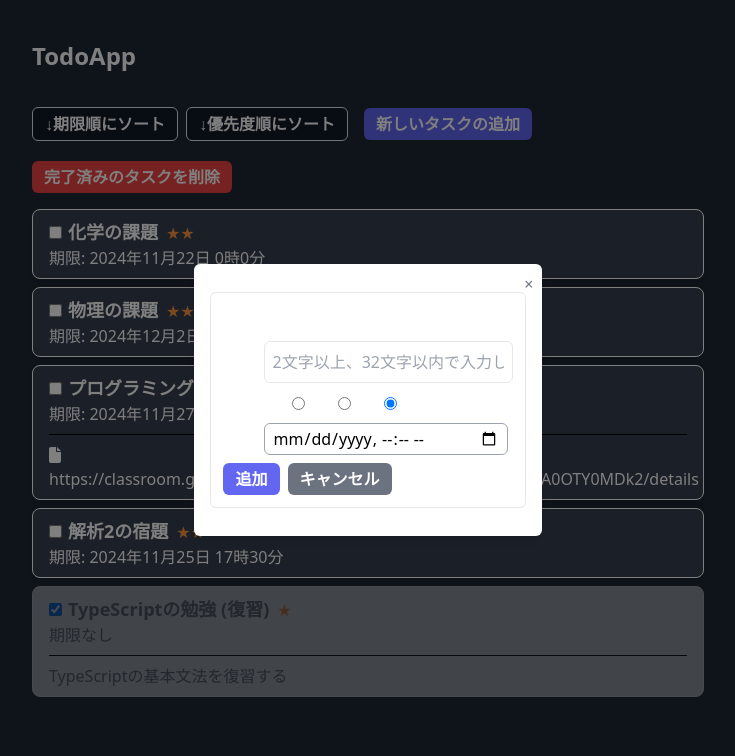
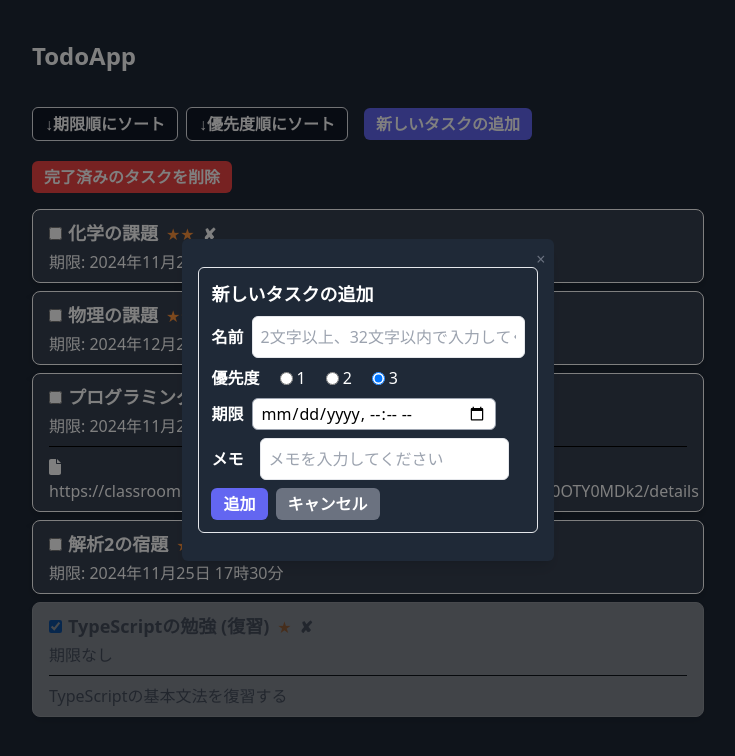
Before and after one commit to ksk-117/react-todo-app, a React (Vite) app: page / in a window 1280 px wide. Both pictures are taken after a click on the button "新しいタスクの追加". Shown: the top 756 px of the page, without its empty margins (272-1007 px from the left). Built offline with nearby package versions, Linux system fonts and the light colour scheme.

Commit message:
LocalStorageからTodoデータを復元し、状態変更時に保存する機能を追加。新しいタスクにメモを追加できるようにし、TodoListコンポーネントに削除機能を実装。モーダルのスタイルを改善。

```diff
--- a/src/App.tsx
+++ b/src/App.tsx
@@ -1,4 +1,4 @@
-import { useState } from "react";
+import { useState, useEffect } from "react";
 import { Todo } from "./types";
 import { initTodos } from "./initTodos";
 import WelcomeMessage from "./WelcomeMessage";
@@ -11,15 +11,42 @@ import { faTriangleExclamation } from "@fortawesome/free-solid-svg-icons";
 import Modal from "./Modal"; // モーダルコンポーネントをインポート
 
 const App = () => {
-  const [todos, setTodos] = useState<Todo[]>(initTodos);
+  const [todos, setTodos] = useState<Todo[]>([]);
   const [newTodoName, setNewTodoName] = useState("");
   const [newTodoPriority, setNewTodoPriority] = useState(3);
   const [newTodoDeadline, setNewTodoDeadline] = useState<Date | null>(null);
   const [newTodomemo, setNewTodomemo] = useState("");
   const [newTodoNameError, setNewTodoNameError] = useState("");
   const [isModalOpen, setIsModalOpen] = useState(false);
+  const [initialized, setInitialized] = useState(false); // ◀◀ 追加
+  const localStorageKey = "TodoApp"; // ◀◀ 追加
+  // App コンポーネントの初回実行時のみLocalStorageからTodoデータを復元
+  useEffect(() => {
+    const todoJsonStr = localStorage.getItem(localStorageKey);
+    if (todoJsonStr && todoJsonStr !== "[]") {
+      const storedTodos: Todo[] = JSON.parse(todoJsonStr);
+      const convertedTodos = storedTodos.map((todo) => ({
+        ...todo,
+        deadline: todo.deadline ? new Date(todo.deadline) : null,
+      }));
+      setTodos(convertedTodos);
+    } else {
+      // LocalStorage にデータがない場合は initTodos をセットする
+      setTodos(initTodos);
+    }
+    setInitialized(true);
+  }, []);
 
-  const uncompletedCount = todos.filter((todo: Todo) => !todo.isDone).length;
+  // 状態 todos または initialized に変更があったときTodoデータを保存
+  useEffect(() => {
+    if (initialized) {
+      localStorage.setItem(localStorageKey, JSON.stringify(todos));
+    }
+  }, [todos, initialized]);
+
+  const uncompletedCount = todos.filter(
+    (todo: Todo) => !todo.isDone
+  ).length;
 
   const isValidTodoName = (name: string): string => {
     if (name.length < 2 || name.length > 32) {
@@ -81,6 +108,11 @@ const App = () => {
     setTodos(updatedTodos);
   };
 
+  const remove = (id: string) => {
+    const updatedTodos = todos.filter((todo) => todo.id !== id);
+    setTodos(updatedTodos);
+  };
+
   return (
     <div className="mx-4 mt-10 max-w-2xl md:mx-auto text-white">
       <h1 className="mb-4 text-2xl font-extrabold">TodoApp</h1>
@@ -126,7 +158,7 @@ const App = () => {
       </button>
 
       <div className="py-4">
-        <TodoList todos={todos} updateIsDone={updateIsDone} />
+        <TodoList todos={todos} updateIsDone={updateIsDone} remove={remove} />
       </div>
 
       <Modal isOpen={isModalOpen} onClose={() => setIsModalOpen(false)}>
@@ -194,6 +226,20 @@ const App = () => {
             />
           </div>
 
+          <div>
+            <label className="font-bold" htmlFor="memo">
+              メモ
+            </label>
+            <input
+              id="memo"
+              type="text"
+              value={newTodomemo}
+              onChange={(e) => setNewTodomemo(e.target.value)}
+              className="grow rounded-md border mx-4 p-2 text-black"
+              placeholder="メモを入力してください"
+            />
+          </div>
+
           <button
             type="button"
             onClick={addNewTodo}
--- a/src/Modal.tsx
+++ b/src/Modal.tsx
@@ -12,7 +12,7 @@ const Modal: React.FC<ModalProps> = ({ isOpen, onClose, children }) => {
 
   return (
     <div className="fixed inset-0 flex items-center justify-center bg-black bg-opacity-50">
-      <div className="relative bg-white p-4 rounded-md shadow-lg">
+      <div className="relative p-4 rounded-md shadow-lg bg-gray-800">
         <button
           onClick={onClose}
           className="absolute top-2 right-2 text-gray-500 hover:text-gray-700"
--- a/src/TodoList.tsx
+++ b/src/TodoList.tsx
@@ -8,6 +8,7 @@ import { twMerge } from "tailwind-merge";
 type Props = {
   todos: Todo[];
   updateIsDone: (id: string, value: boolean) => void;
+  remove: (id: string) => void; // ◀◀ 追加
 };
 
 const num2star = (n: number): string => "★".repeat(n);
@@ -43,8 +44,8 @@ const TodoList = (props: Props) => {
           key={todo.id}
           className={twMerge(
             "rounded-lg border border-white bg-gray-700 px-4 py-2 drop-shadow-lg",
-            dayjs(todo.deadline).isBefore(oneDayBefore) && "bg-yellow-200 text-red-500",
-            dayjs(todo.deadline).isBefore(oneDayAfter) && dayjs(todo.deadline).isAfter(oneDayBefore) && "bg-yellow-200 text-yellow-800",
+            dayjs(todo.deadline).isBefore(oneDayBefore) && "bg-yellow-100 text-red-500",
+            dayjs(todo.deadline).isBefore(oneDayAfter) && dayjs(todo.deadline).isAfter(oneDayBefore) && "bg-yellow-100 text-yellow-800",
             todo.isDone && "bg-gray-200 opacity-50 text-gray-500"
           )}
         >
@@ -61,6 +62,12 @@ const TodoList = (props: Props) => {
             <span className="ml-2 text-orange-400">
               {num2star(todo.priority)}
             </span>
+            <button
+              onClick={() => props.remove(todo.id)}
+              className="ml-auto justify-end rounded-md px-2 py-1 font-bold hover:text-red-200"
+            >
+              ✘
+            </button>
             <div>
               {
                 todo.deadline ? (dayjs(todo.deadline).isBefore(dayjs()) ?
```
